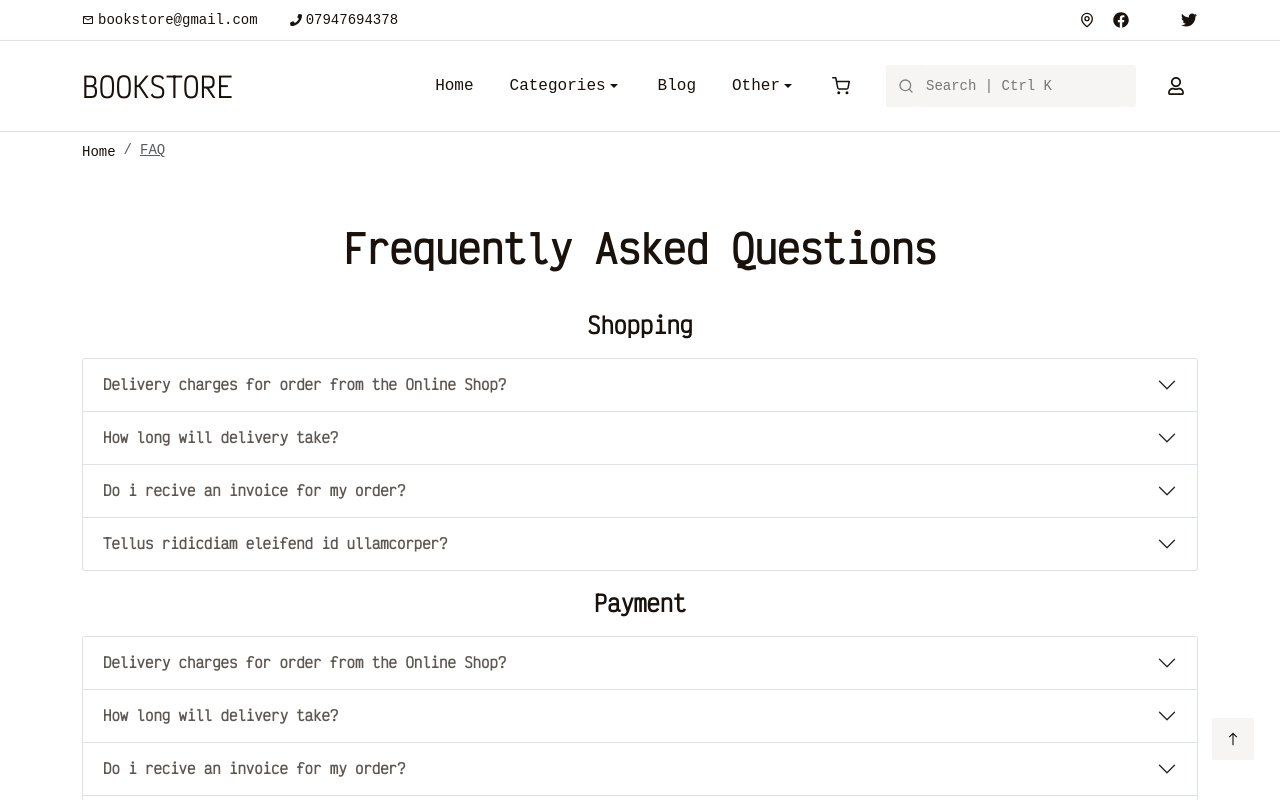
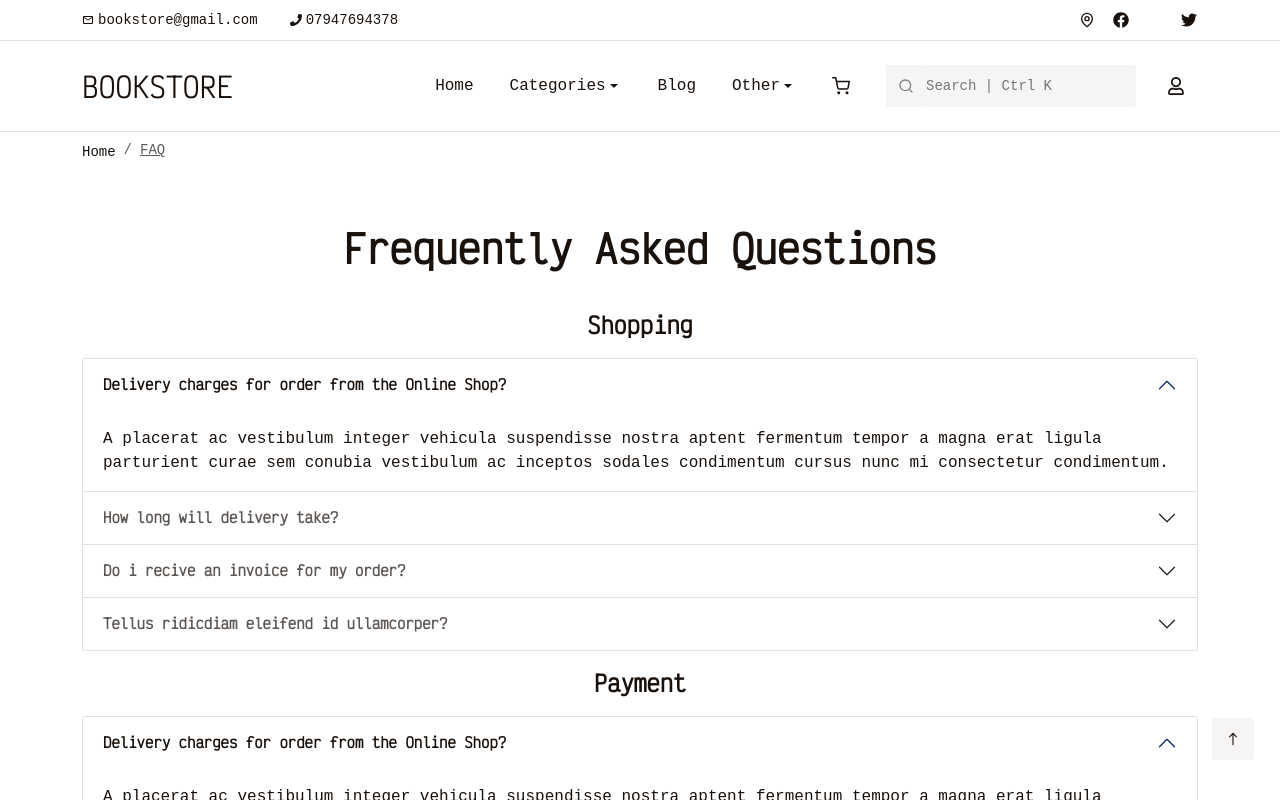
Before and after one commit to tuananh141101/BookStore, a React (Vite) app: page /faq in a window 1280 px wide. Shown: the top 800 px of the page. Built offline with nearby package versions, Linux system fonts and the light colour scheme; some icons are missing.

Commit message:
fix faqpage

```diff
--- a/src/pages/Faq/Faq.scss
+++ b/src/pages/Faq/Faq.scss
@@ -60,6 +60,8 @@
                             font-family: "Victormono";
                             font-weight: bold;
                             font-size: $fontSize-Light;
+                            outline: none;
+                            box-shadow: none;
 
                             &:not(.collapsed) {
                                 color: $Color-1 !important;
@@ -70,6 +72,8 @@
 
 
                     .accordion-body {
+                        border: none;
+
                         form {
                             width: 100%;
                         }
--- a/src/pages/Faq/FrequentlyAskedQuestions.jsx
+++ b/src/pages/Faq/FrequentlyAskedQuestions.jsx
@@ -39,7 +39,7 @@ const FrequentlyAskedQuestions = () => {
               >
                 <p className="mb-0">Shopping</p>
                 <div style={{ width: "100%" }}>
-                  <Accordion>
+                  <Accordion defaultActiveKey={["0"]} alwaysOpen>
                     <Accordion.Item eventKey="0">
                       <Accordion.Header>
                         Delivery charges for order from the Online Shop?
@@ -97,7 +97,7 @@ const FrequentlyAskedQuestions = () => {
               >
                 <p className="mb-0">Payment</p>
                 <div style={{ width: "100%" }}>
-                  <Accordion>
+                  <Accordion defaultActiveKey={["0"]} alwaysOpen>
                     <Accordion.Item eventKey="0">
                       <Accordion.Header>
                         Delivery charges for order from the Online Shop?
```
